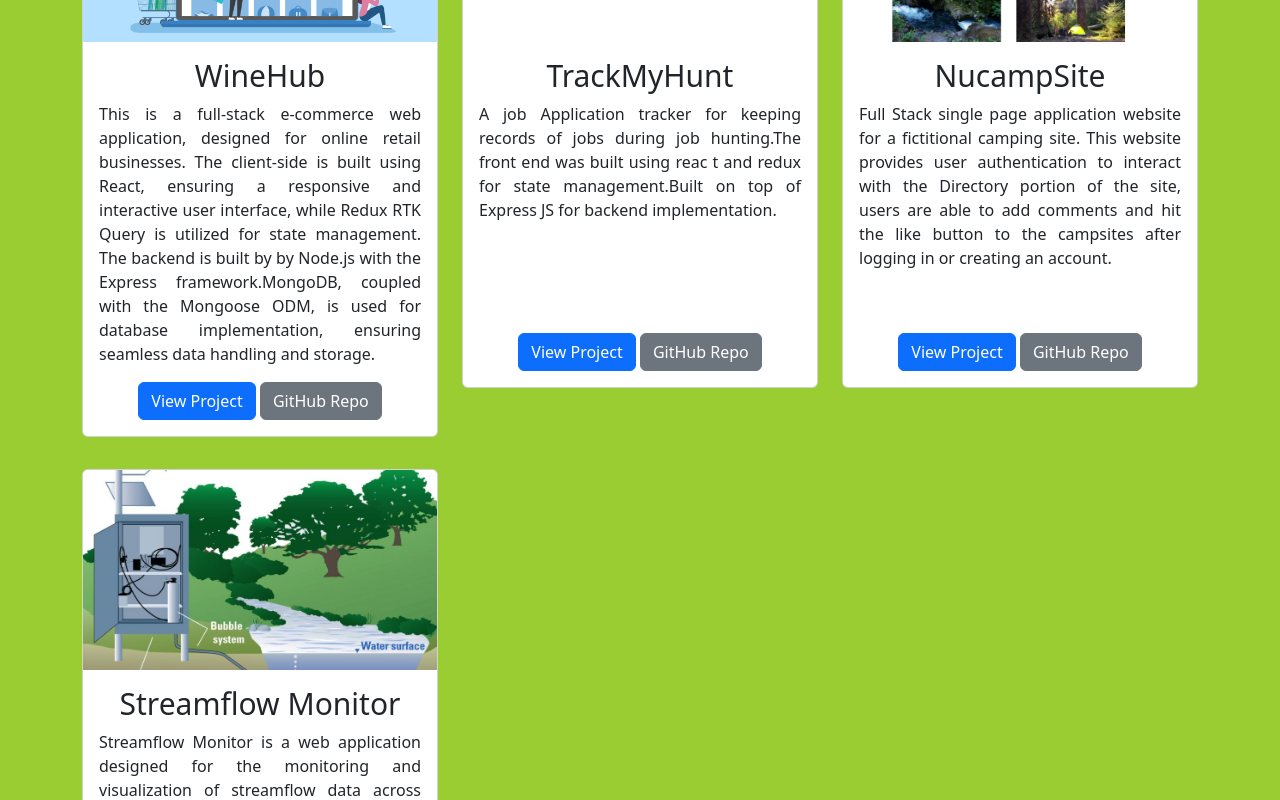
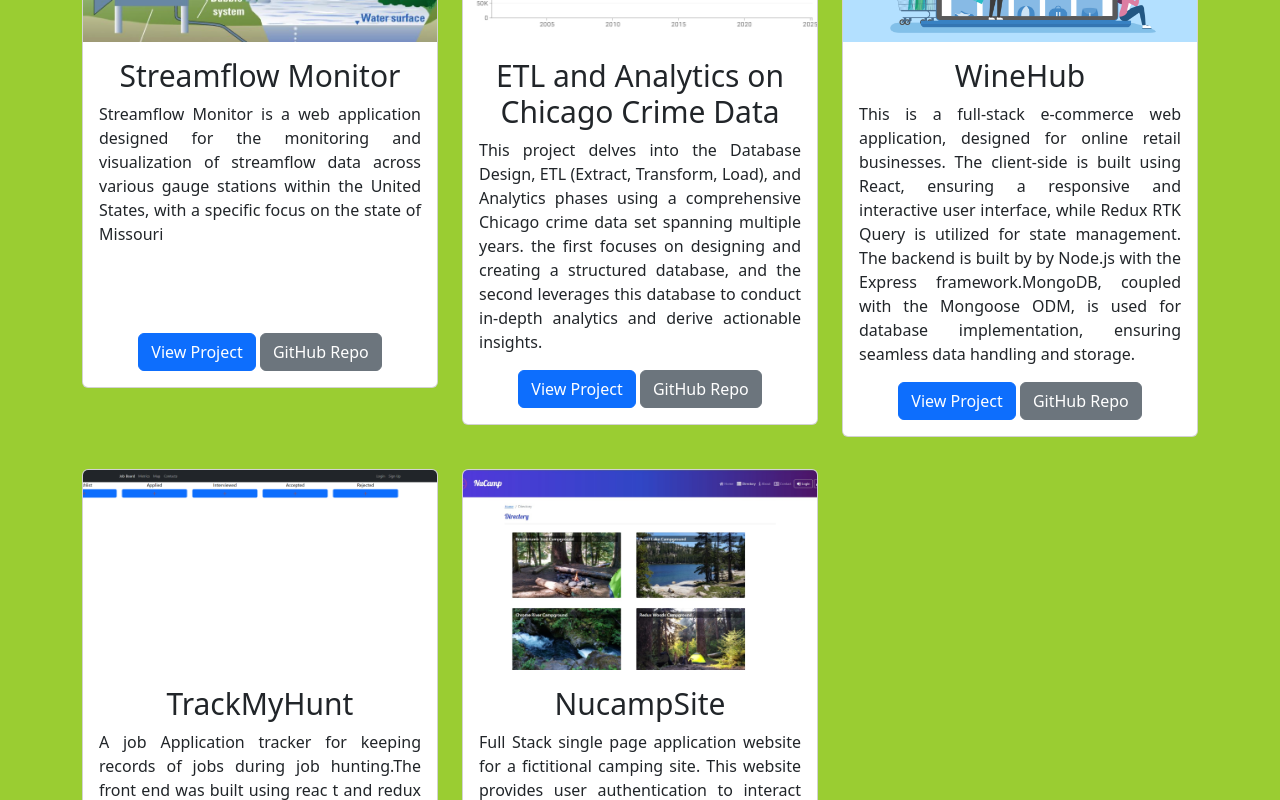
Before and after one commit to asahad/personal-portfolio-website, a React (Vite) app: page / in a window 1280 px wide. Shown: the part 1500-2300 px from the top of the page. Built offline with nearby package versions, Linux system fonts and the light colour scheme.

Commit message:
Add Chicago Chrime Project

```diff
--- a/src/components/ProjectsSection.jsx
+++ b/src/components/ProjectsSection.jsx
@@ -5,10 +5,29 @@ import ProjectCard from "./ProjectCard"; // Make sure this path is correct
 import nucampsiteWebsiteImg from "../img/nucampWebsiteImage.jpg";
 import TrackMyHuntImage from "../img/trackmyhunt.png";
 import wineHubSiteImage from "../img/winehub.jpg";
-import UsgsImage from "../img/usgsImage.png"
+import UsgsImage from "../img/usgsImage.png";
+import ChicagoCrime from "../img/chicagoCrime.png";
 
 const ProjectsSection = () => {
   const projects = [
+    {
+      imageUrl: UsgsImage,
+      title: "Streamflow Monitor",
+      description:
+        "Streamflow Monitor is a web application designed for the monitoring and visualization of streamflow data across various gauge stations within the United States, with a specific focus on the state of Missouri",
+      projectUrl: "https://streamflow-monitor.onrender.com/",
+      projectGitHubUrl: "https://github.com/asahad/streamflow-monitor",
+    },
+    {
+      imageUrl: ChicagoCrime,
+      title: "ETL and Analytics on Chicago Crime Data",
+      description:
+        "This project delves into the Database Design, ETL (Extract, Transform, Load), and Analytics phases using a comprehensive Chicago crime data set spanning multiple years. the first focuses on designing and creating a structured database, and the second leverages this database to conduct in-depth analytics and derive actionable insights.",
+      // projectUrl: "https://streamflow-monitor.onrender.com/",
+      projectGitHubUrl:
+        "https://github.com/asahad/ETL-and-Analytics-on-Chicago-Crime-Data",
+    },
+
     {
       imageUrl: wineHubSiteImage,
       title: "WineHub",
@@ -32,15 +51,6 @@ const ProjectsSection = () => {
         "Full Stack single page application website for a fictitional camping site. This website provides user authentication to interact with the Directory portion of the site, users are able to add comments and hit the like button to the campsites after logging in or creating an account.",
       projectUrl: "https://react-deploy-test-383704.web.app/",
       projectGitHubUrl: "https://github.com/asahad/NucampSite",
-    },
-
-    {
-      imageUrl: UsgsImage,
-      title: "Streamflow Monitor",
-      description:
-        "Streamflow Monitor is a web application designed for the monitoring and visualization of streamflow data across various gauge stations within the United States, with a specific focus on the state of Missouri",
-      projectUrl: "https://streamflow-monitor.onrender.com/",
-      projectGitHubUrl: "https://github.com/asahad/streamflow-monitor",
     },
 
     // ... include other projects here ...
```
Also changed, not shown: src/img/chicagoCrime.png (added).
